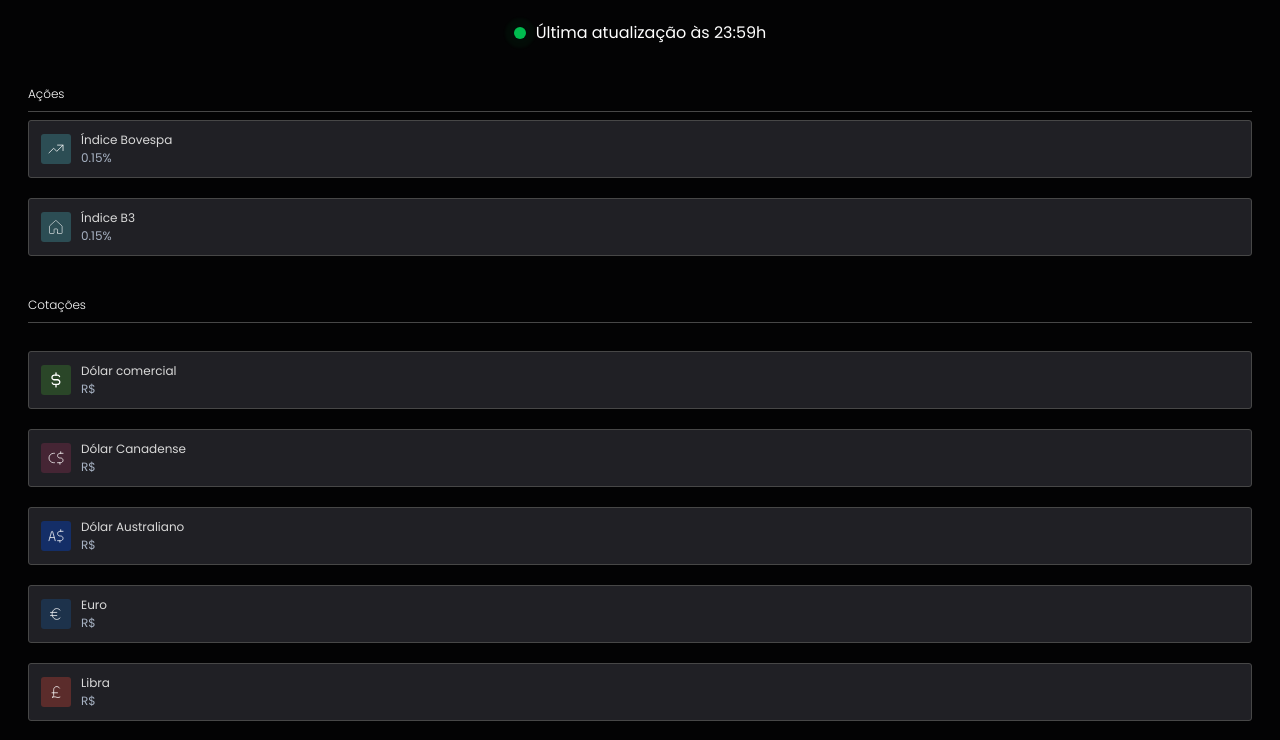
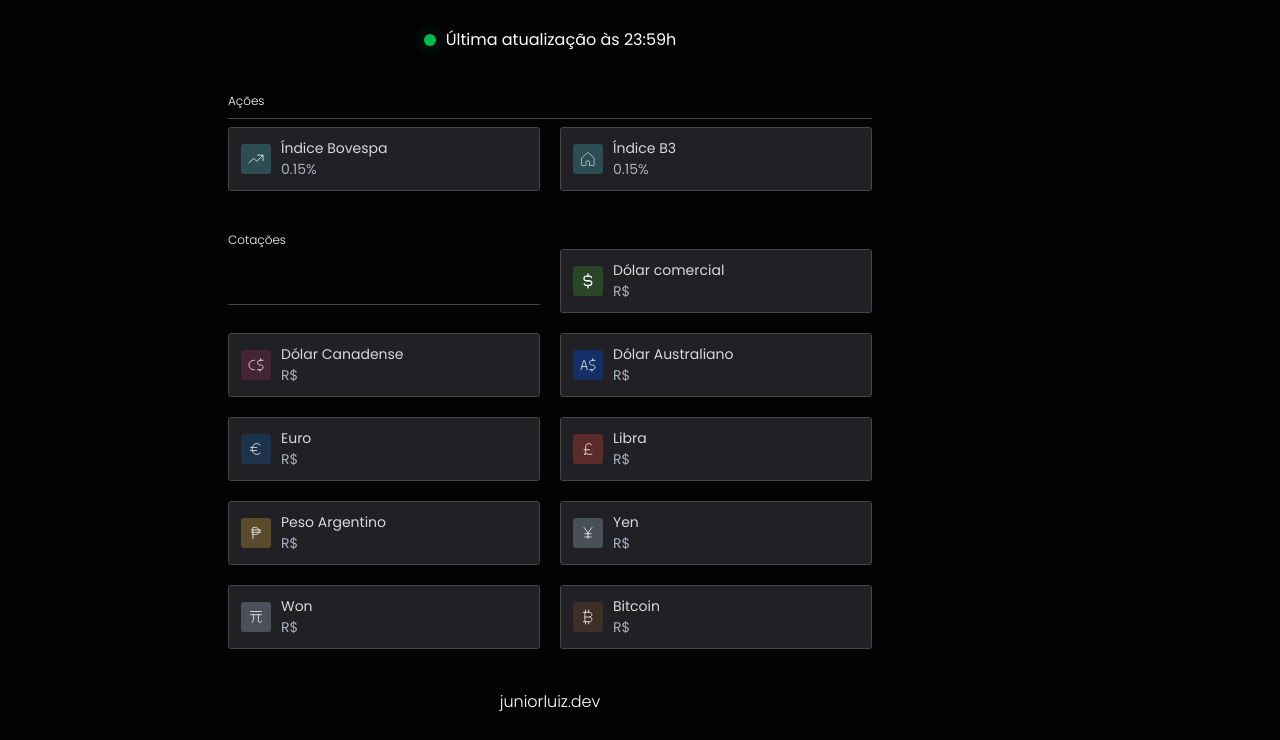
Before and after one commit to juniorrluiz/currencyTracker, a plain HTML site: page index.html in a window 1280 px wide. Shown: the part 187-927 px from the top of the page. Drawn offline with Linux system fonts and the light colour scheme.

Commit message:
iniciando modo desktop

```diff
--- a/style.css
+++ b/style.css
@@ -27,6 +27,7 @@ body {
 }
 
 a {
+  font-size: 1rem;
   text-decoration: none;
   color: var(--text-color);
 }
@@ -166,12 +167,12 @@ section h3 {
 }
 
 .cards .card-title {
-  font-size: 0.75rem;
+  font-size: 0.875rem;
   color: var(--text-color-secondary);
 }
 
 .cards .card-value {
-  font-size: 0.75rem;
+  font-size: 0.875rem;
   color: var(--text-color-tertiary);
 }
 
@@ -216,3 +217,15 @@ footer {
     box-shadow: 0 0 5px 2px rgba(45, 240, 6, 0.5);
   }
 }
+
+@media(min-width: 768px){
+.container,
+header,
+nav{
+  max-width: 700px;
+  margin: 0 200px;
+}
+.dados-content{
+  grid-template-columns: repeat(2, 1fr);
+}
+}
```
